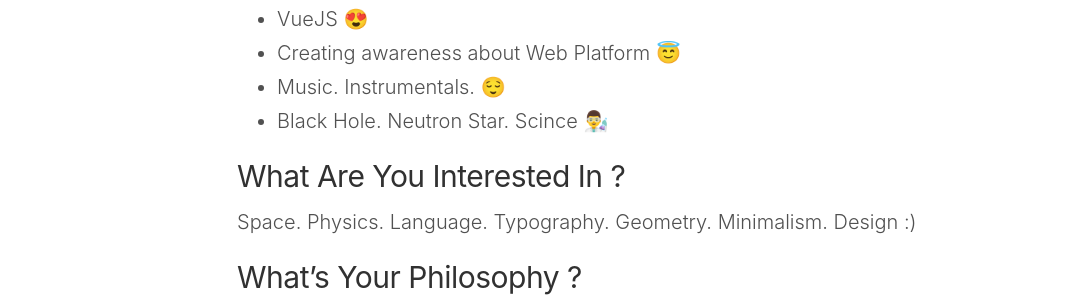
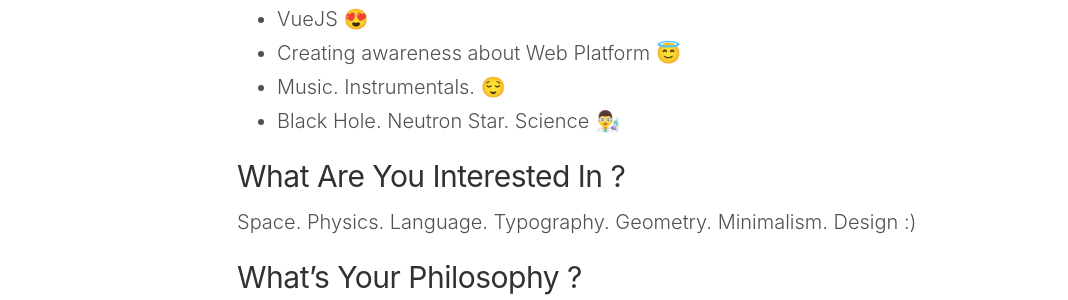
Before and after one commit to praveenpuglia/praveenpuglia.github.io, a Jekyll site: the page built from about.md, in a window 1280 px wide. Shown: the part 935-1235 px from the top of the page, without its empty margins (3-1071 px from the left). Built offline with Jekyll 4.4.1, drawn with Linux system fonts in a browser that asks for light colours.

Commit message:
typo fix

```diff
--- a/about.md
+++ b/about.md
@@ -47,7 +47,7 @@ I work with amazing folks at [Joveo](http://www.joveo.com/team.html). Connect wi
 - VueJS 😍
 - Creating awareness about Web Platform 😇
 - Music. Instrumentals. 😌
-- Black Hole. Neutron Star. Scince 👨‍🔬
+- Black Hole. Neutron Star. Science 👨‍🔬
 
 ## What Are You Interested In ?
 Space. Physics. Language. Typography. Geometry. Minimalism. Design :)
```
